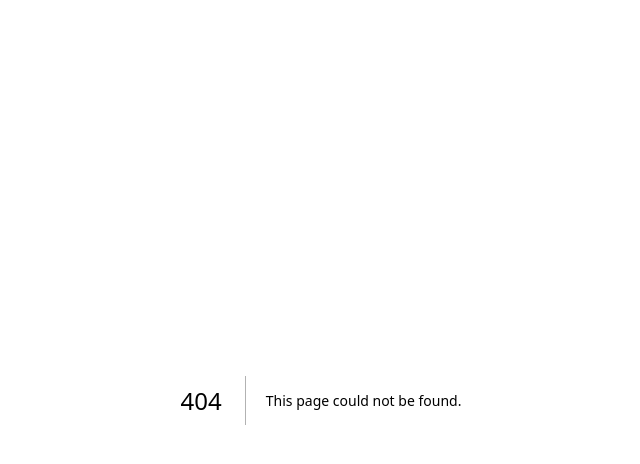
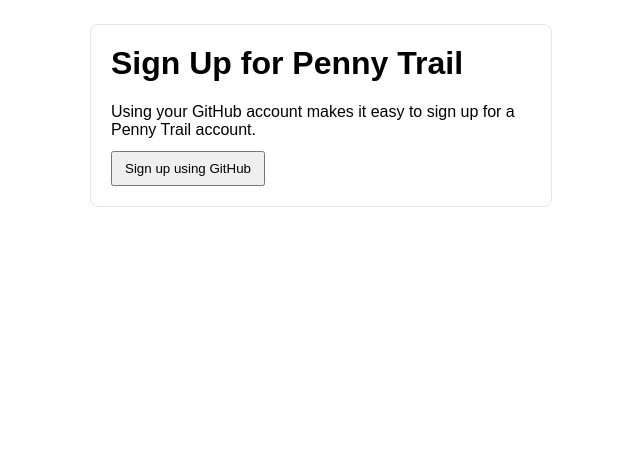
Before and after one commit to nicholas-c-geiger/pennytrail-app, a Next.js app: page /signup in a window 1280 px wide. Before the commit this address had no page. Shown: the top 464 px of the page, without its empty margins (319-959 px from the left). Built offline with nearby package versions, Linux system fonts and the light colour scheme.

Commit message:
Added Signup page
The page signs the user in via GitHub OAuth provider, but does not yet add the user to the database.
I removed the lint script that doesn't fix.  I had no need in that.

```diff
--- /dev/null
+++ b/app/api/users/route.ts
@@ -0,0 +1,17 @@
+import { NextResponse } from 'next/server';
+
+export async function POST(req: Request) {
+  try {
+    await req.json();
+
+    // TODO: create a user record in your DB here
+    // Example: await db.user.create({ data: { source: body.source } });
+
+    // Return quickly so the OAuth flow can proceed
+    return NextResponse.json({ ok: true });
+  } catch (err) {
+    // eslint-disable-next-line no-console
+    console.error(err);
+    return new NextResponse('user creation error', { status: 500 });
+  }
+}
--- /dev/null
+++ b/app/signup/page.tsx
@@ -0,0 +1,72 @@
+'use client';
+
+import { useState } from 'react';
+import { signIn } from 'next-auth/react';
+
+export default function SignupPage() {
+  const [loading, setLoading] = useState(false);
+  const [error, setError] = useState<string | null>(null);
+
+  async function handleSignup() {
+    setError(null);
+    setLoading(true);
+
+    try {
+      const res = await fetch('/api/users', {
+        method: 'POST',
+        headers: { 'Content-Type': 'application/json' },
+        body: JSON.stringify({ source: 'signup-page' }),
+      });
+
+      if (!res.ok) {
+        const text = await res.text();
+        throw new Error(text || 'Signup failed');
+      }
+
+      await signIn('github', { callbackUrl: '/' });
+    } catch (err: unknown) {
+      // Use a safe narrowing for unknown
+      // eslint-disable-next-line @typescript-eslint/no-unsafe-member-access
+      const message = (err as Error)?.message ?? 'Unexpected error';
+      // eslint-disable-next-line no-console
+      console.error(err);
+      setError(message);
+      setLoading(false);
+    }
+  }
+
+  return (
+    <div style={{ display: 'flex', justifyContent: 'center', padding: 24 }}>
+      <div
+        style={{
+          width: 420,
+          border: '1px solid #e6e6e6',
+          borderRadius: 8,
+          padding: 20,
+        }}
+      >
+        <h1 style={{ marginTop: 0 }}>Sign Up for Penny Trail</h1>
+        <p style={{ margin: 0, marginBottom: 12 }}>
+          Using your GitHub account makes it easy to sign up for a Penny Trail account.
+        </p>
+
+        <div style={{ display: 'flex', gap: 8, marginTop: 12 }}>
+          <button
+            type="button"
+            onClick={handleSignup}
+            disabled={loading}
+            style={{ padding: '8px 12px' }}
+          >
+            {loading ? 'Working…' : 'Sign up using GitHub'}
+          </button>
+        </div>
+
+        {error && (
+          <div style={{ marginTop: 12, color: 'red' }} role="alert">
+            {error}
+          </div>
+        )}
+      </div>
+    </div>
+  );
+}
--- a/package.json
+++ b/package.json
@@ -5,8 +5,7 @@
     "dev": "next dev",
     "build": "next build",
     "start": "next start",
-    "lint": "eslint -c .eslintrc.json --ext .js,.jsx,.ts,.tsx .",
-    "lint:fix": "eslint -c .eslintrc.json --ext .js,.jsx,.ts,.tsx . --fix",
+    "lint": "eslint -c .eslintrc.json --ext .js,.jsx,.ts,.tsx . --fix",
     "format": "prettier --write ."
   },
   "dependencies": {
```
Also changed, not shown: tsconfig.json (+3 -14 lines).
